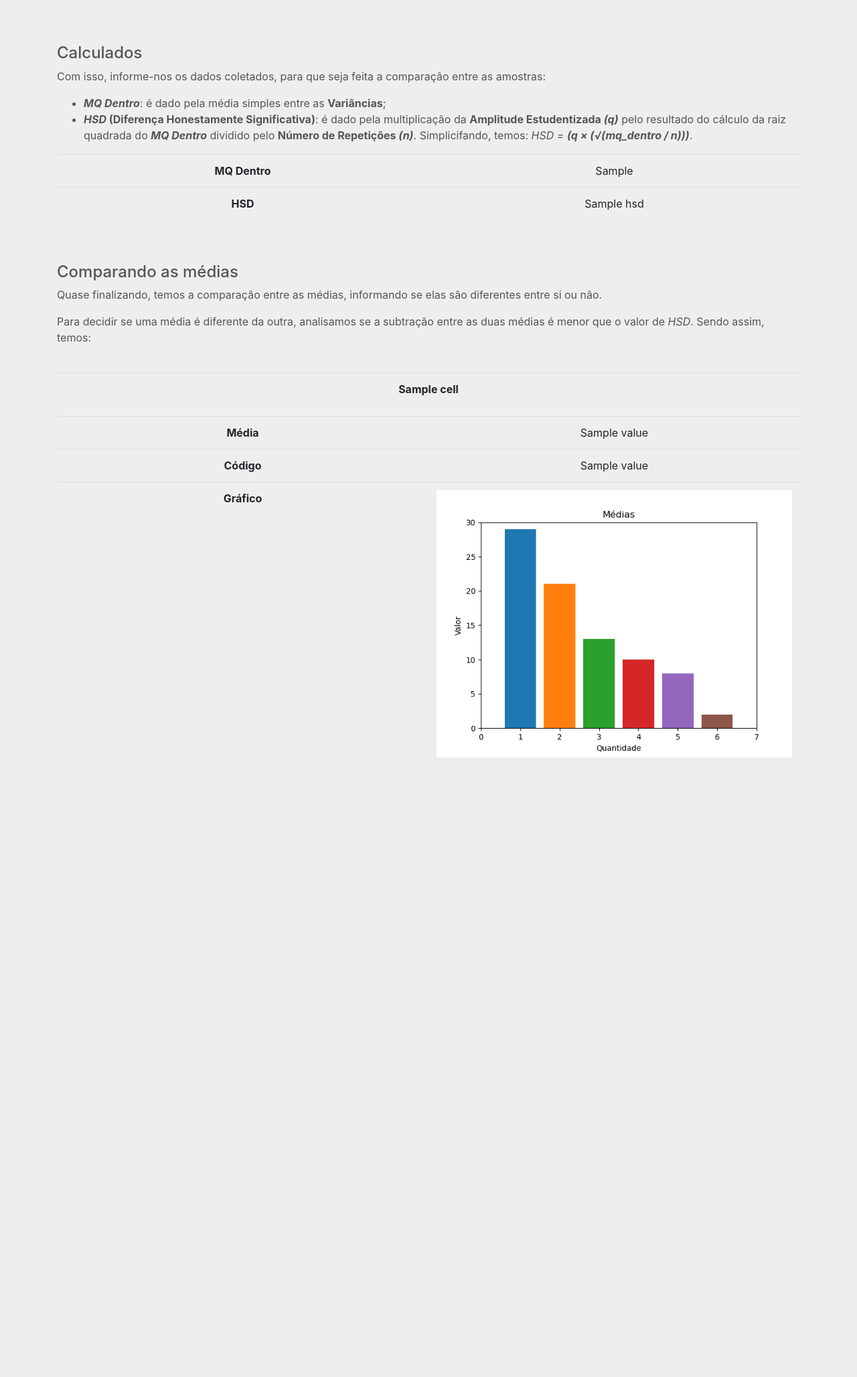
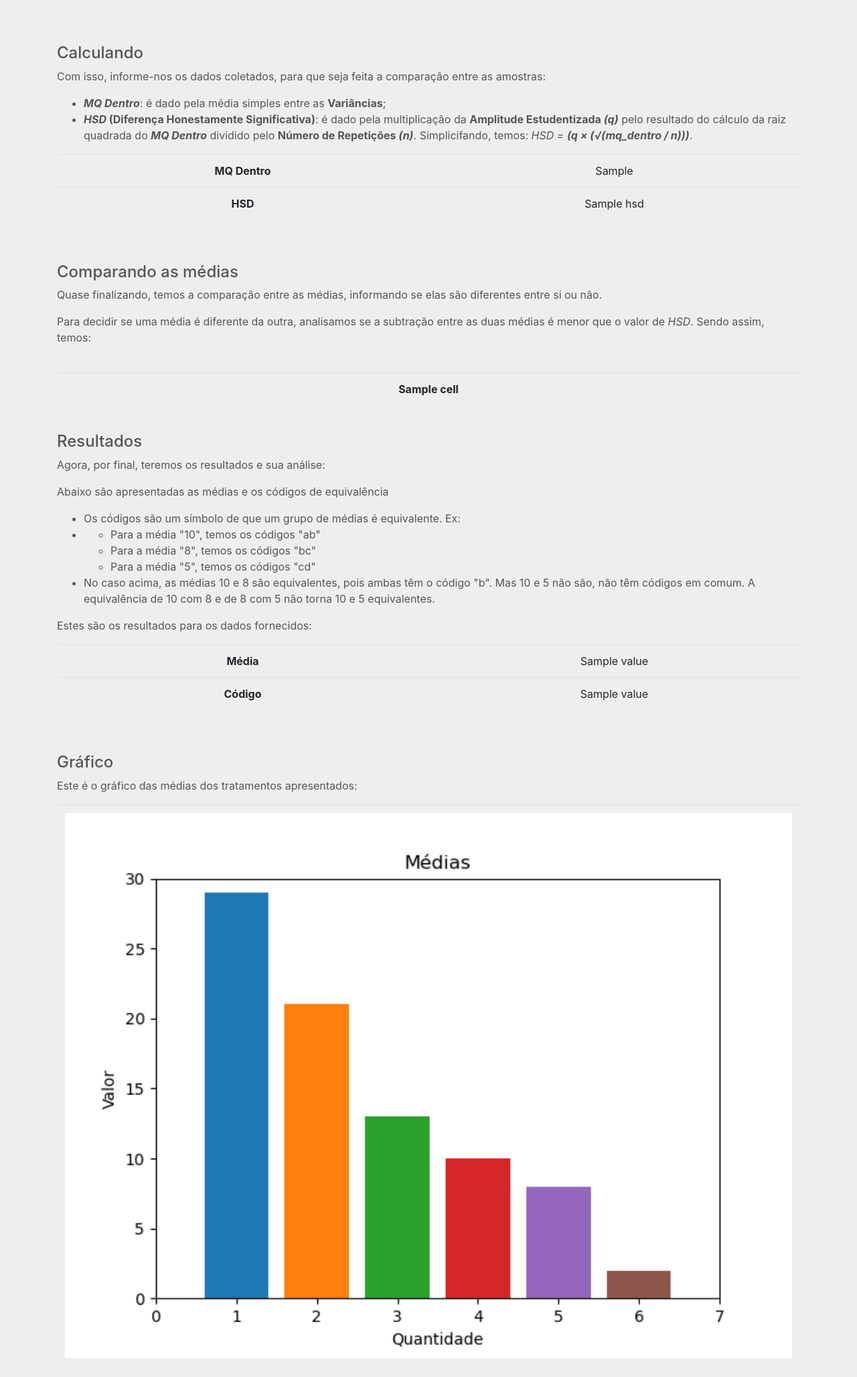
Before and after one commit to tillduo/teste_tukey, a Django app: template tukey/website/templates/results.html in a window 1280 px wide. Shown: the part 334-2390 px from the top of the page at 67% size. Before the commit the page ends 1465 px from the top, so only its background shows below. Run offline with Django 3.2, Linux system fonts and the light colour scheme; the template is opened without the code that fills it: most values are stand-ins (such as "Sample title", 1, 10 or a date in 2020); lists and menus that the app fills with data are empty; some libraries are stand-ins or nearby versions.

Commit message:
Correção na exibição dos resultados

```diff
--- a/tukey/website/templates/results.html
+++ b/tukey/website/templates/results.html
@@ -85,7 +85,7 @@
         <br>
 
         <div>
-            <h4>Calculados</h4>
+            <h4>Calculando</h4>
             <p>
                 Com isso, informe-nos os dados coletados, para que seja feita a comparação entre as amostras:
             </p>
@@ -157,6 +157,35 @@
                         </tr>
                     {% endfor %}
                 </table>
+            </div>
+        </center>
+                <br>
+                <h4>Resultados</h4>
+            <p>Agora, por final, teremos os resultados e sua análise:</p>
+            <p>Abaixo são apresentadas as médias e os códigos de equivalência</p>
+            <ul>
+                <li>Os códigos são um símbolo de que um grupo de médias é equivalente. Ex:</li>
+                <li style="text-decoration: none">
+                    <ul>
+                        <li>
+                          Para a média "10", temos os códigos "ab"
+                        </li>
+                        <li>
+                          Para a média "8", temos os códigos "bc"
+                        </li>
+                        <li>
+                          Para a média "5", temos os códigos "cd"
+                        </li>
+                    </ul>
+                </li>
+                <li>
+                    No caso acima, as médias 10 e 8 são equivalentes, pois ambas têm o código "b". Mas 10 e 5 não são,
+                    não têm códigos em comum. A equivalência de 10 com 8 e de 8 com 5 não torna 10 e 5 equivalentes.
+                </li>
+            </ul>
+    <p>Estes são os resultados para os dados fornecidos:</p>
+        <center>
+            <div>
                 <table class="table">
                     <tr>
                         <th scope="row"> Média </th>
@@ -170,14 +199,22 @@
                             <td>{{ value }}</td>
                         {% endfor %}
                     </tr>
+                </table>
+            </div>
+        </center>
+        <br>
+        <br>
+        <h4>Gráfico</h4>
+        <p>Este é o gráfico das médias dos tratamentos apresentados:</p>
+        <div>
+            <center>
+                <table class="table">
                     <tr>
-                        <th scope="row">Gráfico</th>
                         <td  colspan="{{ columns }}"><img class="grafic" src="../static/images/grafic.png" alt=""></td>
                     </tr>
                 </table>
-            </div>
-        </center>
-        </center>
+            </center>
+        </div>
     </div>
 </div>
 </body>
```
